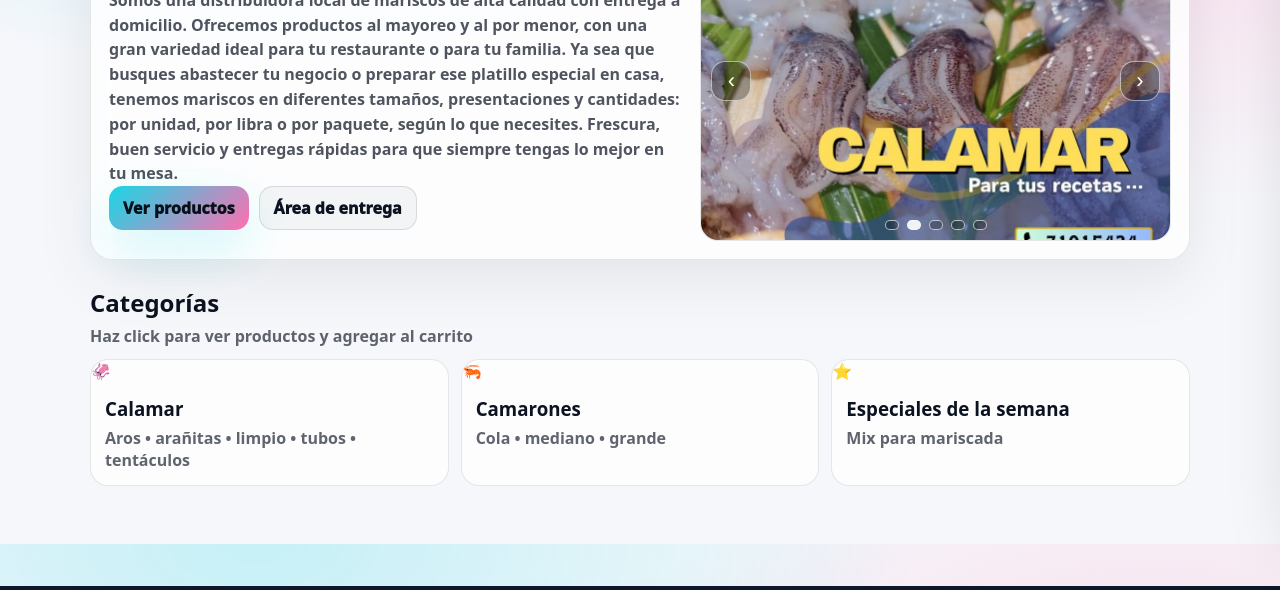
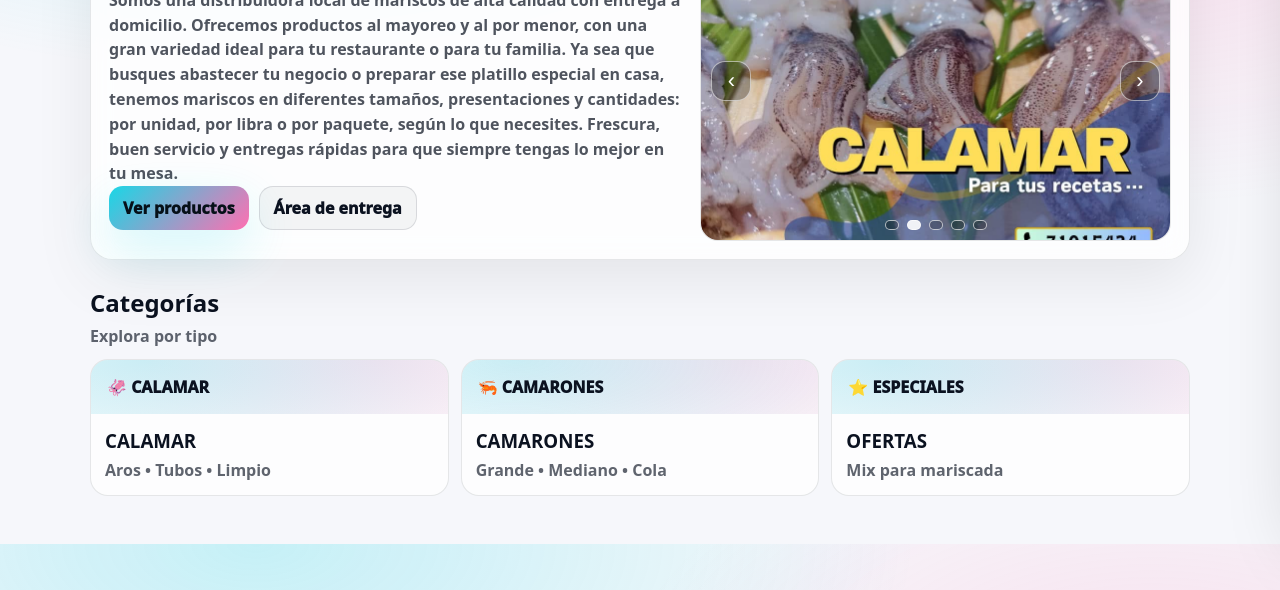
Before and after one commit to mannyrh1997/Mariscos-Express-365, a plain HTML site: page index.html in a window 1280 px wide. Shown: the part 256-846 px from the top of the page. Drawn offline with Linux system fonts and the light colour scheme.

Commit message:
Update index.html

```diff
--- a/index.html
+++ b/index.html
@@ -20,7 +20,7 @@
     </div>
   </div>
 
-  <!-- Injected header/nav/cart -->
+  <!-- Injected header/nav/cart/mobile menu -->
   <div id="shell"></div>
 
   <main class="page">
@@ -41,7 +41,7 @@
               Frescura, buen servicio y entregas rápidas para que siempre tengas lo mejor en tu mesa.
             </p>
 
-            <div style="display:flex; gap:10px; flex-wrap:wrap;">
+            <div class="ctaRow">
               <a class="btn primary" href="products.html" data-link>Ver productos</a>
               <a class="btn soft" href="locations.html" data-link>Área de entrega</a>
             </div>
@@ -83,31 +83,31 @@
         <div class="sectionTitle">
           <div>
             <h2>Categorías</h2>
-            <p>Haz click para ver productos y agregar al carrito</p>
+            <p>Explora por tipo</p>
           </div>
         </div>
 
         <div class="cats">
-          <a class="cat" href="products.html?cat=calamar" data-link>
-            <div class="emoji">🦑</div>
+          <a class="cat" href="products.html#secCalamar" data-link>
+            <div class="img">🦑 CALAMAR</div>
             <div class="body">
-              <h3>Calamar</h3>
-              <p>Aros • arañitas • limpio • tubos • tentáculos</p>
+              <h3>CALAMAR</h3>
+              <p>Aros • Tubos • Limpio</p>
             </div>
           </a>
 
-          <a class="cat" href="products.html?cat=camarones" data-link>
-            <div class="emoji">🦐</div>
+          <a class="cat" href="products.html#secCamarones" data-link>
+            <div class="img">🦐 CAMARONES</div>
             <div class="body">
-              <h3>Camarones</h3>
-              <p>Cola • mediano • grande</p>
+              <h3>CAMARONES</h3>
+              <p>Grande • Mediano • Cola</p>
             </div>
           </a>
 
-          <a class="cat" href="products.html?cat=especiales" data-link>
-            <div class="emoji">⭐️</div>
+          <a class="cat" href="products.html#secEspeciales" data-link>
+            <div class="img">⭐ ESPECIALES</div>
             <div class="body">
-              <h3>Especiales de la semana</h3>
+              <h3>OFERTAS</h3>
               <p>Mix para mariscada</p>
             </div>
           </a>
@@ -117,7 +117,7 @@
     </div>
   </main>
 
-  <!-- Footer: text left + icons right (inside blue footer) -->
+  <!-- Footer -->
   <footer class="simpleFooter">
     <div class="container">
       <div class="footerContent">
```
